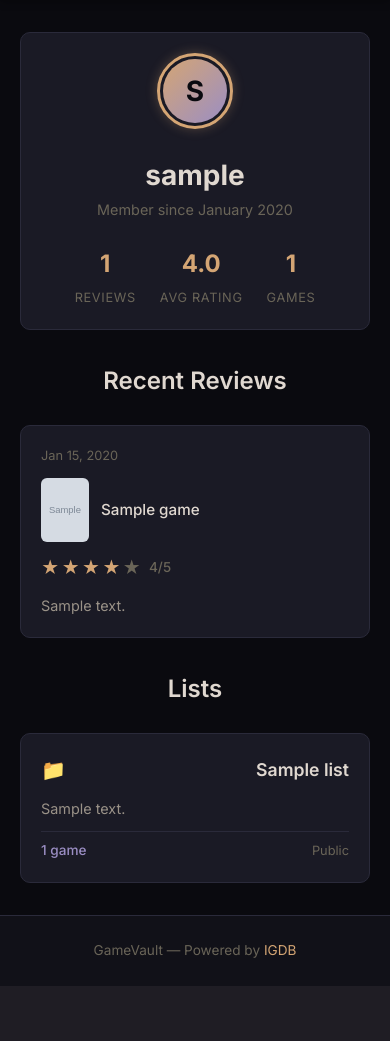
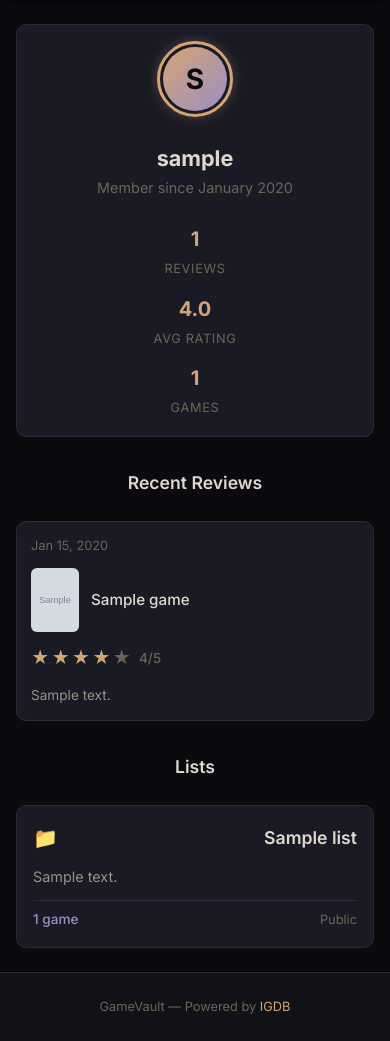
Before and after one commit to acgh213/gamevault, a Flask app: a page that uses templates/base.html in a window 390 px wide. Shown: the part 63-1104 px from the top of the page. Before the commit the page ends 1049 px from the top, so only its background shows below. Run offline with Flask 3, Linux system fonts and the light colour scheme; tables that the repository leaves empty hold one stand-in row (values such as "Sample post"); grey boxes marked "Sample" are stand-in pictures.

Commit message:
feat: add responsive design and mobile polish

```diff
--- a/static/css/style.css
+++ b/static/css/style.css
@@ -1601,8 +1691,21 @@ img {
         grid-template-columns: 1fr;
     }
 
+    .review-card-header {
+        flex-wrap: wrap;
+        gap: 0.5rem;
+    }
+
+    .review-card-body {
+        font-size: 0.85rem;
+    }
+
     .games-grid {
-        grid-template-columns: repeat(auto-fill, minmax(160px, 1fr));
+        grid-template-columns: repeat(auto-fill, minmax(150px, 1fr));
+    }
+
+    .game-card-title {
+        font-size: 0.85rem;
     }
 
     .profile-header {
@@ -1611,7 +1714,14 @@ img {
     }
 
     .profile-stats {
-        justify-content: center;
+        flex-direction: column;
+        gap: 0.75rem;
+        align-items: center;
+    }
+
+    .stat-item {
+        width: 100%;
+        max-width: 200px;
     }
 
     .search-form {
@@ -1625,6 +1735,40 @@ img {
     .section-header {
         flex-direction: column;
         gap: 0.75rem;
+    }
+
+    .main-content {
+        padding: 1.5rem 1rem;
+    }
+
+    .section-title {
+        font-size: 1.25rem;
+    }
+
+    .game-detail-page {
+        gap: 1.5rem;
+    }
+
+    .game-summary p {
+        font-size: 0.9rem;
+    }
+
+    .game-meta {
+        flex-direction: column;
+        gap: 0.5rem;
+    }
+
+    .meta-label {
+        min-width: auto;
+    }
+
+    .card {
+        padding: 1rem;
+    }
+
+    .modal {
+        max-width: 100%;
+        margin: 0 0.5rem;
     }
 }
 
@@ -1645,4 +1789,68 @@ img {
     .hero-subtitle {
         font-size: 1rem;
     }
-}
+
+    .hero {
+        padding: 2rem 1rem;
+    }
+
+    .game-title {
+        font-size: 1.35rem;
+    }
+
+    .profile-username {
+        font-size: 1.35rem;
+    }
+
+    .stat-value {
+        font-size: 1.25rem;
+    }
+
+    .footer-container {
+        font-size: 0.8rem;
+    }
+
+    .auth-title {
+        font-size: 1.4rem;
+    }
+
+    .search-title {
+        font-size: 1.4rem;
+    }
+
+    .section-title {
+        font-size: 1.1rem;
+    }
+
+    .game-card-title {
+        font-size: 0.8rem;
+    }
+
+    .reviews-grid {
+        gap: 0.75rem;
+    }
+
+    .review-card {
+        padding: 0.875rem;
+    }
+
+    .empty-state {
+        padding: 2rem 1rem;
+    }
+
+    .empty-state-icon {
+        font-size: 2.5rem;
+    }
+
+    .empty-state-title {
+        font-size: 1.15rem;
+    }
+
+    .toast {
+        left: 1rem;
+        right: 1rem;
+        bottom: 1rem;
+        max-width: none;
+        text-align: center;
+    }
+}
```
Also changed, not shown: other parts of static/css/style.css (+90 -0 lines), tests/test_responsive.py (added, +68 -0 lines), instance/gamevault.db.
